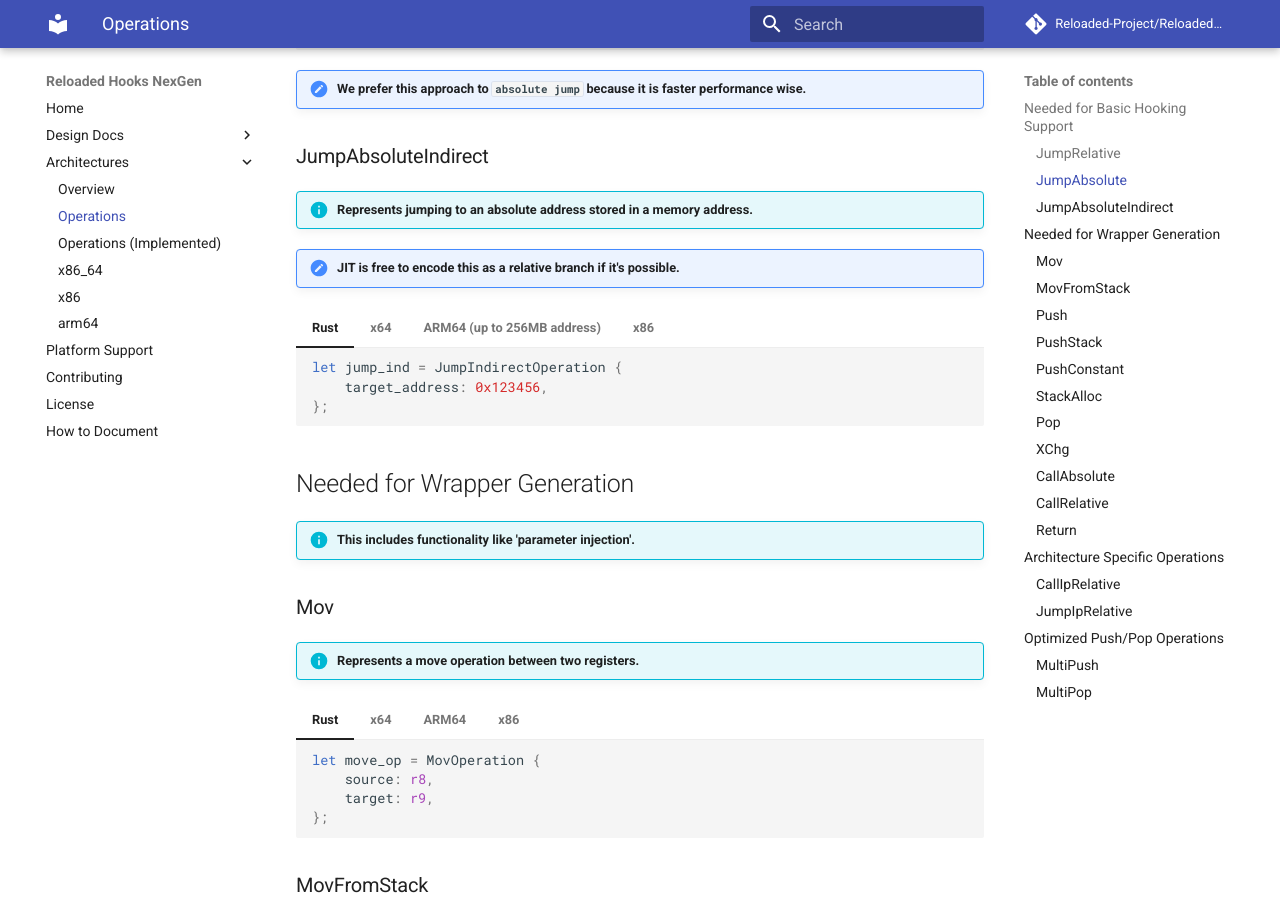
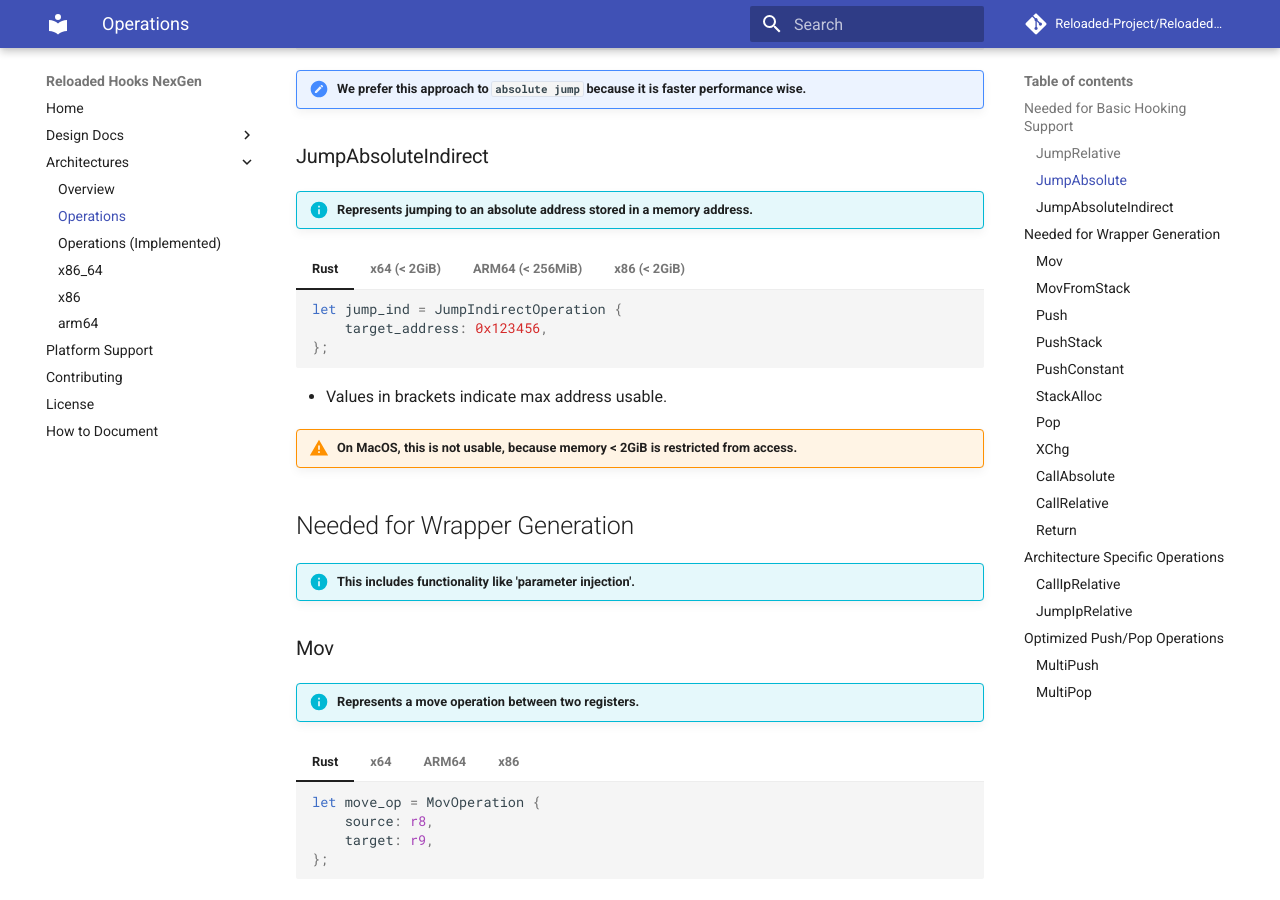
Before and after one commit to Reloaded-Project/Reloaded.Hooks-rs, an MkDocs documentation site: the page built from docs/arch/operations.md, in a window 1280 px wide and 900 px high, scrolled down 881 px. Built offline with MkDocs 1.6.1 and Material for MkDocs 9.7.7, drawn with Linux system fonts in a browser that asks for light colours; comment, search, counter and statistics services are not loaded.

Commit message:
Added: Some range notes to operations.

````diff
--- a/docs/arch/operations.md
+++ b/docs/arch/operations.md
@@ -79,8 +79,6 @@
 
 !!! info "Represents jumping to an absolute address stored in a memory address."
 
-!!! note "JIT is free to encode this as a relative branch if it's possible."
-
 === "Rust"
 
     ```rust
@@ -89,13 +87,13 @@
     };
     ```
 
-=== "x64"
+=== "x64 (< 2GiB)"
 
     ```asm
     jmp qword [0x123456] ; Jump to address stored at 0x123456
     ```
 
-=== "ARM64 (up to 256MB address)"
+=== "ARM64 (< 256MiB)"
 
     ```asm
     MOVZ x9, #0x123, LSL #16 ; Move 0x123000
@@ -103,11 +101,15 @@
     br x9                    ; Branch to location
     ```
 
-=== "x86"
+=== "x86 (< 2GiB)"
 
     ```asm
     jmp dword [0x123456] ; Jump to address stored at 0x123456
     ```
+
+* Values in brackets indicate max address usable.
+
+!!! warning "On MacOS, this is not usable, because memory < 2GiB is restricted from access."
 
 ## Needed for Wrapper Generation
 
````
